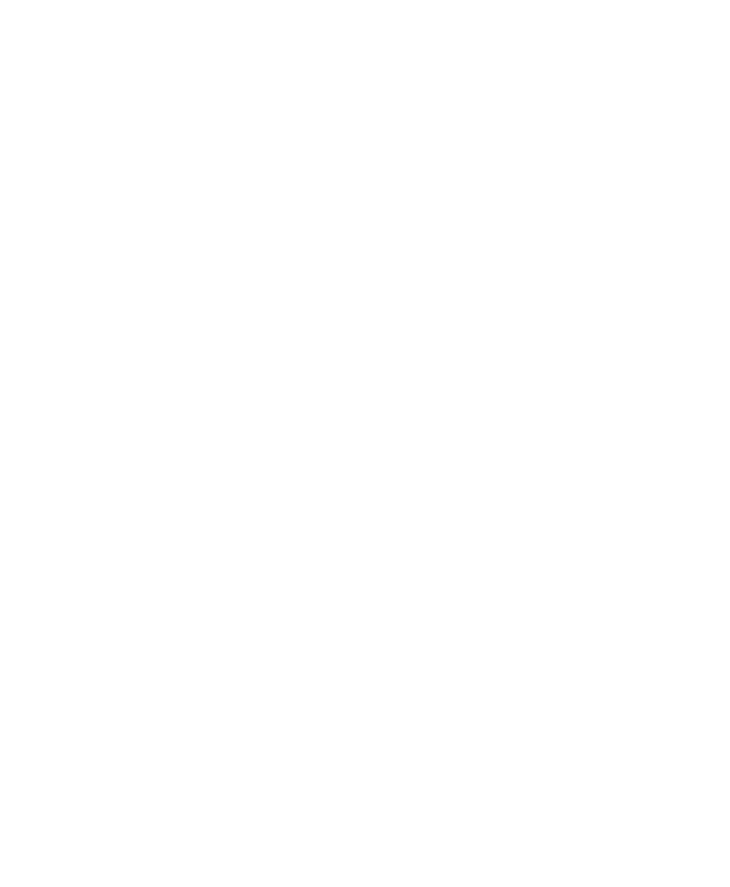
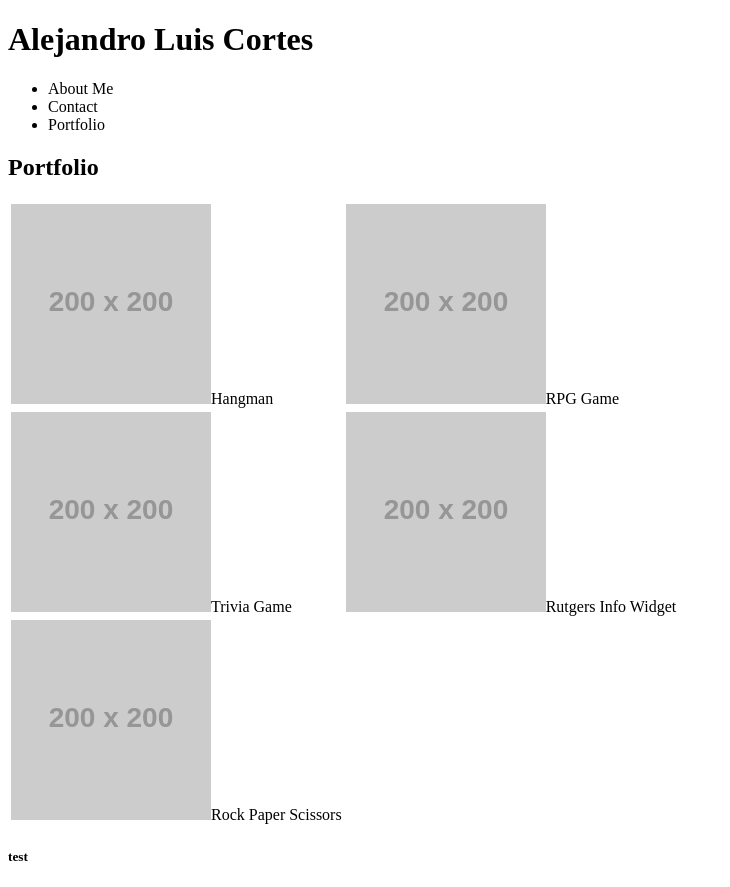
Before and after one commit to alexlcortes/Basic-Portfolio, a plain HTML site: page portfolio.html in a window 1280 px wide. Shown: the whole page, without its empty margins (0-730 px from the left). Before the commit the page ends 800 px from the top, so only its background shows below. Drawn offline with Linux system fonts and the light colour scheme; placeholder pictures from the web are drawn by us.

Commit message:
fith commit

```diff
--- a/contact.html
+++ b/contact.html
@@ -1,21 +1,24 @@
 <!DOCTYPE html>
 <html>
 <head>
+	<!-- <link rel="stylesheet" style="text/css" href="style.css"> -->
 	<title>Contact</title>
-	<link rel="stylesheet" style="text/css" href="style.css">
 </head>
 <body>
+	<div class="header">
 		<header>
 			<h1>Alejandro Luis Cortes</h1>
+				<div class="navbar">
 					<ul>
 						<li>About Me</li>
 						<li>Contact</li>
 						<li>Portfolio</li>
 					</ul>
+				</div>
 		</header>
-
-	<div class="container">
-		<section id=>
+	</div>
+	<div class="container2">
+		<section class="contact">
 			<h2>Contact</h2>
 			<form>
 				First Name:<br>
@@ -29,14 +32,19 @@
 				<input type="submit" value="Submit">
 			</form>
 		</section>
-
-		<section id="connet-with-me">
+	</div>
+	<div class="connectbox">
+		<section class="connet-with-me">
 			<h4>Connect With Me</h4>
 				<ul>
 					<li>Github:</li>
 					<li>LinkedIn:</li>
+					<li>stack overflow:</li>
 				</ul>
 		</section>
 	</div>
+	<footer>
+		<h5>test</h5>
+	</footer>
 </body>
 </html>
--- a/portfolio.html
+++ b/portfolio.html
@@ -0,0 +1,43 @@
+<!DOCTYPE html>
+<html>
+<head>
+	<!-- <link rel="stylesheets" type="text/css" href="style.css"> -->
+	<title>Portfolio</title>
+</head>
+<body>
+	<div class="header">
+		<header>
+			<h1>Alejandro Luis Cortes</h1>
+				<div class="navbar">
+					<ul>
+						<li>About Me</li>
+						<li>Contact</li>
+						<li>Portfolio</li>
+					</ul>
+				</div>
+		</header>
+	</div>
+	<div class="container3">
+		<section class="portfolio">
+			<h2>Portfolio</h2>
+				<div id="table">
+				<table>
+					<tr>
+						<td><img src="http://placehold.it/200x200" alt="Hangman" id="hangman-image">Hangman</td>
+						<td><img src="http://placehold.it/200x200" alt="RPG Game" id="rpg-image">RPG Game</td>
+					</tr>
+					<tr>
+						<td><img src="http://placehold.it/200x200" alt="Trivia Game" id="trivia-image">Trivia Game</td>
+						<td><img src="http://placehold.it/200x200" alt="Rutgers Info Widget" id="rutgers-image">Rutgers Info Widget</td>
+					</tr>
+					<tr>
+						<td><img src="http://placehold.it/200x200" alt="Rock Paper Scissors" id="rock-image">Rock Paper Scissors</td>
+					</tr>
+				</table>
+		</section>
+	</div>
+	<footer>
+		<h5>test</h5>
+	</footer>
+</body>
+</html>
```
Also changed, not shown: index.html (+15 -8 lines), assets/images/IMG_0128.png (added), assets/images/hangman.png (added), assets/images/info.png (added), assets/images/rpg.jpg (added), assets/images/rps.png (added), assets/images/so-icon.png (added), assets/images/trivia.png (added). Lines whose indentation alone changed are shown as unchanged.
